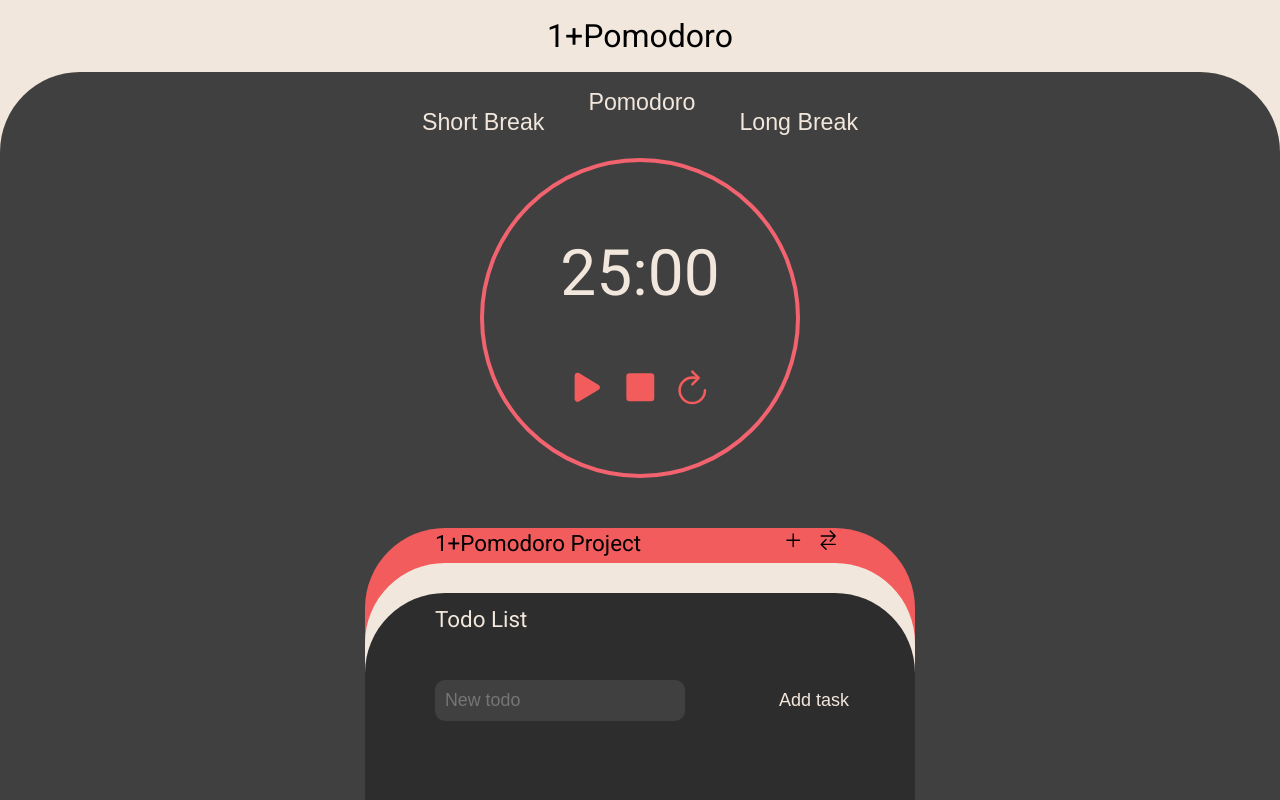
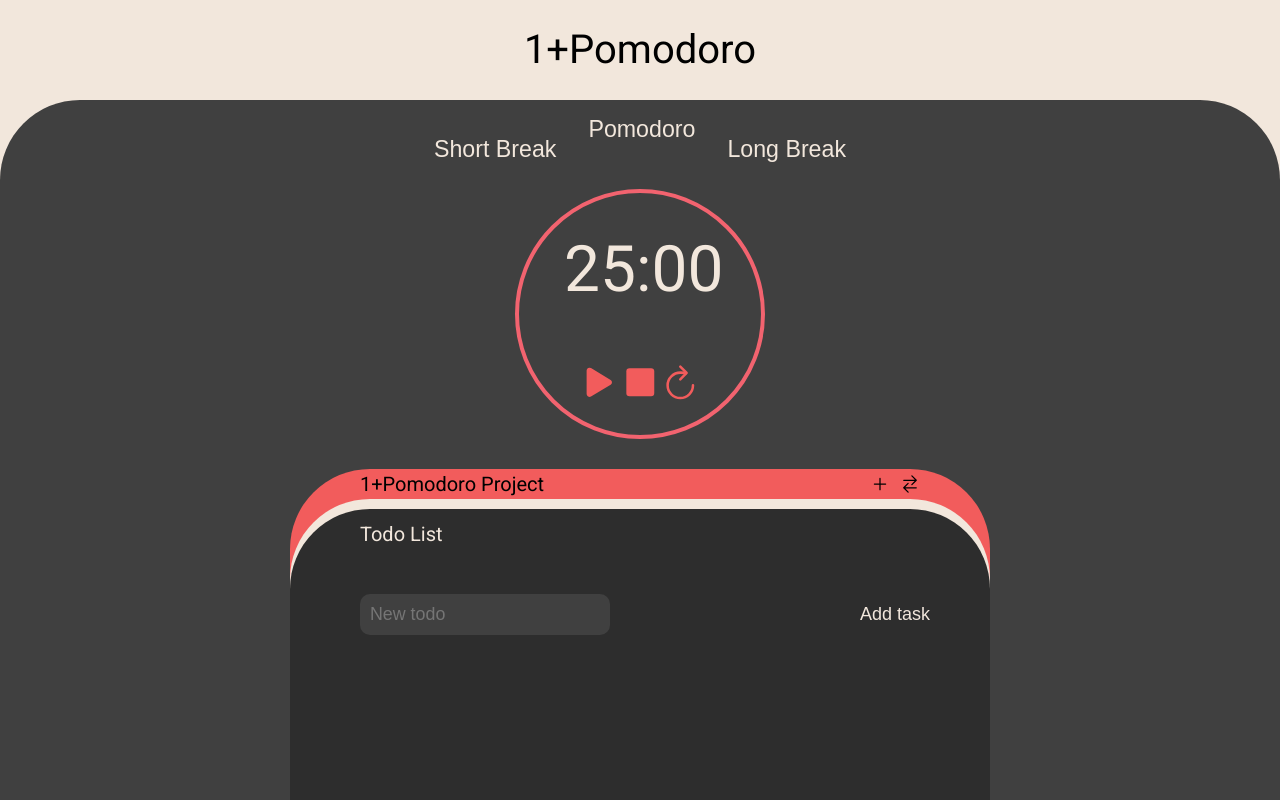
Before and after one commit to mvquinta/1-pomodoro, a React (Create React App) app: page / in a window 1280 px wide. Shown: the top 800 px of the page. Built offline with nearby package versions, Linux system fonts and the light colour scheme.

Commit message:
updated styling

```diff
--- a/src/App.css
+++ b/src/App.css
@@ -11,40 +11,71 @@ App Colors
 }
 
 *,
-*:before,
-*::after {
+html,
+body {
+  margin: 0;
+  padding: 0;
+  border: 0;
+  font-size: 100%;
+  vertical-align: baseline;
   box-sizing: border-box;
-  margin: 0;
 }
 
 body {
   height: 100vh;
-  margin: 0;
-  padding: 0;
+  width: 100vw;
+
+  background-color: var(--primary-bg-color-dark);
+  /*border: 3px solid yellow;*/
 }
 
-/*****
-App.js
-******/
+#root {
+  /*border: 3px solid green;*/
+
+  height: 100%;
+  width: 100%;
+}
 
 .App {
+  /*border: 3px solid cyan;*/
+
+  height: 100%;
+  width: 100%;
   font-family: 'Roboto', sans-serif;
-  text-align: center;
   background-color: var(--primary-bg-color-light);
-  height: 100vh;
-  margin: 0;
+}
+
+.main-wrapper {
+  /*border: 3px solid purple;*/
+
+  padding: 0;
+  height: 100%;
+  width: 100%;
+  display: flex;
+  flex-direction: column;
+  justify-content: flex-start;
+  align-items: center;
 }
 
 .h1-title {
-  padding: 20px 0;
-  font-weight: normal;
-  font-size: 2em;
+  /*border: 3px solid orange;*/
+
+  margin: 30px 0;
+  font-size: 2.5em;
 }
 
-.main-wrapper {
+.features-wrapper {
+  /*border: 3px solid saddlebrown;*/
+
+  height: 100%;
+  width: 100%;
   background-color: var(--primary-bg-color-dark);
   border-radius: 80px 80px 0 0;
-  padding-bottom: 65px;
+
+  display: flex;
+  flex-direction: column;
+  justify-content: flex-start;
+  align-items: center;
 }
 
 /*****
@@ -52,7 +83,10 @@ Nav.js & ClockTImer.js
 ******/
 
 /*Nav*/
+
 .wrapper-clock-timer {
+  /*border: 3px solid lightgreen;*/
+
   display: flex;
   flex-flow: column;
   justify-content: center;
@@ -89,15 +123,14 @@ Nav.js & ClockTImer.js
 
 /*ClockTimer*/
 .div-clock-timer {
-  height: 320px;
   display: flex;
   justify-content: center;
-  margin: 25px 0 50px 0;
+  margin: 30px 0 30px 0;
 }
 
 .circle {
-  width: 320px;
-  height: 320px;
+  width: 250px;
+  height: 250px;
   background: transparent;
   border-color: var(--secondary-red);
   border-style: solid;
@@ -106,7 +139,7 @@ Nav.js & ClockTImer.js
 }
 
 .circle-content {
-  margin: 80px auto;
+  margin: 45px;
 }
 
 .timer-session {
@@ -120,49 +153,57 @@ Nav.js & ClockTImer.js
   margin-top: 60px;
 }
 
-/*If I want hover effect, I think it will have to be in JSX ClockTimer.js*/
-
 /*****
 Todos.js
 ******/
 
-/*These next 4 styles are the main ones.
-They position and style the rounder background and overlayed boxes-divs
-*/
+.wrapper-todos {
+  /*border: 3px solid mediumslateblue;*/
+
+  height: 100%;
+  width: 100%;
+}
+
 .wrapper-project-todo {
-  height: 100vh;
-  max-width: 550px;
-  position: relative;
+  /*border: 3px dashed blue;*/
+
+  height: 100%;
+
+  max-width: 700px;
+  display: grid;
+  grid-template-columns: repeat(6, 1fr);
   margin: auto;
 }
 
 .div-project-name {
   background-color: var(--primary-red);
   border-radius: 80px 80px 0 0;
-  position: absolute;
-  width: 100%;
-  height: 100%;
-  z-index: 1;
+  grid-column: 1 / span 6;
+  grid-row: 1 / span 1;
+
+  /*border: 3px dashed red;*/
 }
 
 .div-project-separator {
   background-color: var(--primary-bg-color-light);
-  height: 100%;
-  width: 100%;
   border-radius: 80px 80px 0 0;
-  position: absolute;
-  transform: translateY(35px);
-  z-index: 2;
+  grid-column: 1 / span 6;
+  grid-row: 1 / span 1;
+
+  transform: translateY(30px);
+
+  /*border: 3px dashed yellowgreen;*/
 }
 
 .div-project-todos {
   background-color: var(--secondary-bg-color-dark);
   border-radius: 80px 80px 0 0;
-  width: 100%;
+  grid-column: 1 / span 6;
+  grid-row: 1 / span 1;
+
+  transform: translateY(40px);
   height: 100%;
-  position: absolute;
-  transform: translateY(65px);
-  z-index: 3;
+  /*border: 3px dashed yellowgreen;*/
 }
 
 /*Styles of elements inside overlayed boxes*/
@@ -173,14 +214,16 @@ They position and style the rounder background and overlayed boxes-divs
   align-items: center;
   width: 100%;
   padding: 0 70px 0 70px;
-  font-size: 1.4rem;
+  font-size: 1.25rem;
 }
 
 .project-name-position button {
   background: none;
   border: none;
-  font-size: 1.4rem;
+  font-size: 1.25rem;
   cursor: pointer;
+  margin-top: 5px;
+  padding-left: 10px;
 }
 
 .project-todos-title-position {
@@ -188,15 +231,8 @@ They position and style the rounder background and overlayed boxes-divs
   justify-content: space-between;
   align-items: center;
   padding: 15px 60px 0 70px;
-  font-size: 1.4rem;
+  font-size: 1.25rem;
   color: var(--primary-bg-color-light);
-}
-
-.project-todos-title-position button {
-  background: none;
-  border: none;
-  font-size: 1.125rem;
-  cursor: pointer;
 }
 
 .todos-addTask {
@@ -235,8 +271,10 @@ They position and style the rounder background and overlayed boxes-divs
   display: flex;
   justify-content: space-between;
   align-items: center;
-  font-size: 1.4rem;
+  font-size: 1.2rem;
   color: var(--primary-bg-color-light);
+  padding: 8px 0;
+  border-bottom: 1px solid var(--primary-bg-color-dark);
 }
 
 .todos-list button {
@@ -244,7 +282,11 @@ They position and style the rounder background and overlayed boxes-divs
   border: none;
   font-size: 1.125rem;
   cursor: pointer;
-  color: var(--primary-bg-color-light);
+  margin: 0 5px;
+}
+
+.todos-list span {
+  margin: 0 5px;
 }
 
 /*
@@ -256,3 +298,9 @@ media queries
     transform: translateY(20px);
   }
 }
+
+@media only screen and (max-width: 420px) {
+  .todos-addTask {
+    flex-direction: column;
+  }
+}
--- a/src/App.js
+++ b/src/App.js
@@ -1,27 +1,27 @@
-import React from 'react'
-import './App.css';
-import Nav from './components/Nav'
-import ClockTimer from './components/ClockTimer'
-import Todos from './components/Todos'
-
+import React from "react";
+import "./App.css";
+import Nav from "./components/Nav";
+import ClockTimer from "./components/ClockTimer";
+import Todos from "./components/Todos";
 
 function App() {
-
   //state of the session type. By default is pomodoro. This state can be change in Nav.js
   //value of state is passed to clocktimer component to adjust-set default times of each session.
-  const [sessionType, setSessionType] = React.useState('Pomodoro')
+  const [sessionType, setSessionType] = React.useState("Pomodoro");
 
   return (
     <div className="App">
-      <h1 className='h1-title'>1+Pomodoro</h1>
-      <div className='main-wrapper'>
-
-      <div className='wrapper-clock-timer'>
-          <Nav valueType={sessionType} valueSetType={setSessionType}/>
-          <ClockTimer valueType={sessionType}/>
-      </div>
-
-        <Todos />
+      <div className="main-wrapper">
+        <h1 className="h1-title">1+Pomodoro</h1>
+        <div className="features-wrapper">
+          <div className="wrapper-clock-timer">
+            <Nav valueType={sessionType} valueSetType={setSessionType} />
+            <ClockTimer valueType={sessionType} />
+          </div>
+          <div className="wrapper-todos">
+            <Todos />
+          </div>
+        </div>
       </div>
     </div>
   );
--- a/src/components/PopEditTime.js
+++ b/src/components/PopEditTime.js
@@ -1,84 +1,133 @@
-import React from 'react'
+import React from "react";
 
 const styles = {
   container: {
-        position: 'relative',
+    position: "relative",
+    zIndex: "100"
   },
   popupedit: {
-        color: '#2d2d2d',
-        boxSizing: 'border-box',
-        position: 'absolute',
-        width: '220px',
-        height:'220px',
-        left: '15%',
-        transform: 'translateY(-34px)',
-        borderRadius: '20px',
-        border: '4px solid #F2636F',
-        backgroundColor: '#F2E7DC',
-        textAlign: 'center',
-        fontSize: '24px',
-        paddingTop:'10%',
+    color: "#F2E7DC",
+    boxSizing: "border-box",
+    position: "absolute",
+    width: "350px",
+    height: "350px",
+    left: "-50%",
+    transform: "translateY(-80px)",
+    borderRadius: "40px",
+    backgroundColor: "#F25C5C",
+    textAlign: "center",
+    fontSize: "24px"
+  },
+  editContainer: {
+    backgroundColor: "#2D2D2D",
+    borderRadius: "40px",
+    border: "4px solid #F25C5C",
+    height: "80%"
+  },
+  poph2: {
+    padding: "50px 0 30px 0"
+  },
+  popInputContainer: {
+    display: "flex",
+    flexDirection: "column",
+    justifyContent: "flex-start",
+    alignItems: "center",
+    gap: "30px"
+  },
+  popLabel: {
+    padding: "20px"
+  },
+  popinput: {
+    border: "none",
+    color: "#F2E7DC",
+    backgroundColor: "#404040",
+    borderRadius: "6px",
+    width: "120px",
+    fontSize: "1.25rem",
+    textAlign: "center"
+  },
+  popButtonsContainer: {
+    display: "flex",
+    justifyContent: "center",
+    alignItems: "center",
+    gap: "25px",
+    color: "#2D2D2D"
   },
   popbuttons: {
-        background: 'none',
-        border: 'none',
-        fonSize: '1.125rem',
-        cursor: 'pointer',
-        color: '#2d2d2d',
-        marginTop:'20px',
+    background: "none",
+    border: "none",
+    fonSize: "1.125rem",
+    cursor: "pointer",
+    color: "#2D2D2D",
+    margin: "15px"
+  }
+};
 
-        "&:hover": {
-            color: '#F2E7DC',
-            border: '2px solid red',
-        },
-    },
-    popinput: {
-        border: 'none',
-        backgroundColor: '#FFF5EC',
-        width: '80px',
-        marginTop:'20px',
-        marginLeft:'10px',
-        fontSize: '1.125rem',
-        textAlign: 'center',
-    },
-}
+const overlayStyles = {
+  position: "fixed",
+  top: "0",
+  left: "0",
+  right: "0",
+  bottom: "0",
+  backgroundColor: "rgba(0,0,0,0.5",
+  zIndex: "100"
+};
 
 export default function PopEditTime(props) {
-
-    const [editTime, setEditTime] = React.useState(0)
-    const [secondsEditTime, setSecondsEdiTime] = React.useState(0)
+  const [editTime, setEditTime] = React.useState(0);
+  const [secondsEditTime, setSecondsEdiTime] = React.useState(0);
 
   //reads the input fields and converts it to seconds. This value is than used to update the setSession time back in ClockTimer.js
-    function handleOkClick () {
-        const convertedTime = parseInt(editTime) * 60 + parseInt(secondsEditTime)
-        props.valueSetSession(convertedTime)
-        props.valueSetPopEditTime(false)
+  function handleOkClick() {
+    const convertedTime = parseInt(editTime) * 60 + parseInt(secondsEditTime);
+    props.valueSetSession(convertedTime);
+    props.valueSetPopEditTime(false);
   }
 
   function handleCancelClick() {
-        props.valueSetPopEditTime(false)
+    props.valueSetPopEditTime(false);
   }
 
-
-    return(
+  return (
+    <>
+      <div style={overlayStyles} />
       <div style={styles.container}>
         <div style={styles.popupedit}>
-                <label>Minutes</label>
+          <div style={styles.editContainer}>
+            <h2 style={styles.poph2}>Edit Time</h2>
+            <div style={styles.popInputContainer}>
+              <div>
+                <label style={styles.popLabel}>Minutes</label>
                 <input
-                type='number'
+                  type="number"
                   onChange={(e) => setEditTime(e.target.value)}
-                placeholder='25'
-                style={styles.popinput} />
-                <label>Seconds</label>
+                  placeholder="25"
+                  style={styles.popinput}
+                />
+              </div>
+              <div>
+                <label style={styles.popLabel}>Seconds</label>
                 <input
-                type='number'
-                min='0'
+                  type="number"
+                  min="0"
                   onChange={(e) => setSecondsEdiTime(e.target.value)}
-                placeholder='0'
-                style={styles.popinput} />
-                <button style={styles.popbuttons} onClick={handleOkClick}>OK</button>
-                <button style={styles.popbuttons} onClick={handleCancelClick}>Cancel</button>
+                  placeholder="0"
+                  style={styles.popinput}
+                />
               </div>
             </div>
-    )
+          </div>
+          <div style={styles.popButtonsContainer}>
+            <button style={styles.popbuttons} onClick={handleOkClick}>
+              OK
+            </button>
+            <div>|</div>
+            <button style={styles.popbuttons} onClick={handleCancelClick}>
+              Cancel
+            </button>
+          </div>
+        </div>
+      </div>
+    </>
+  );
 }
```
Lines whose indentation alone changed are shown as unchanged.
